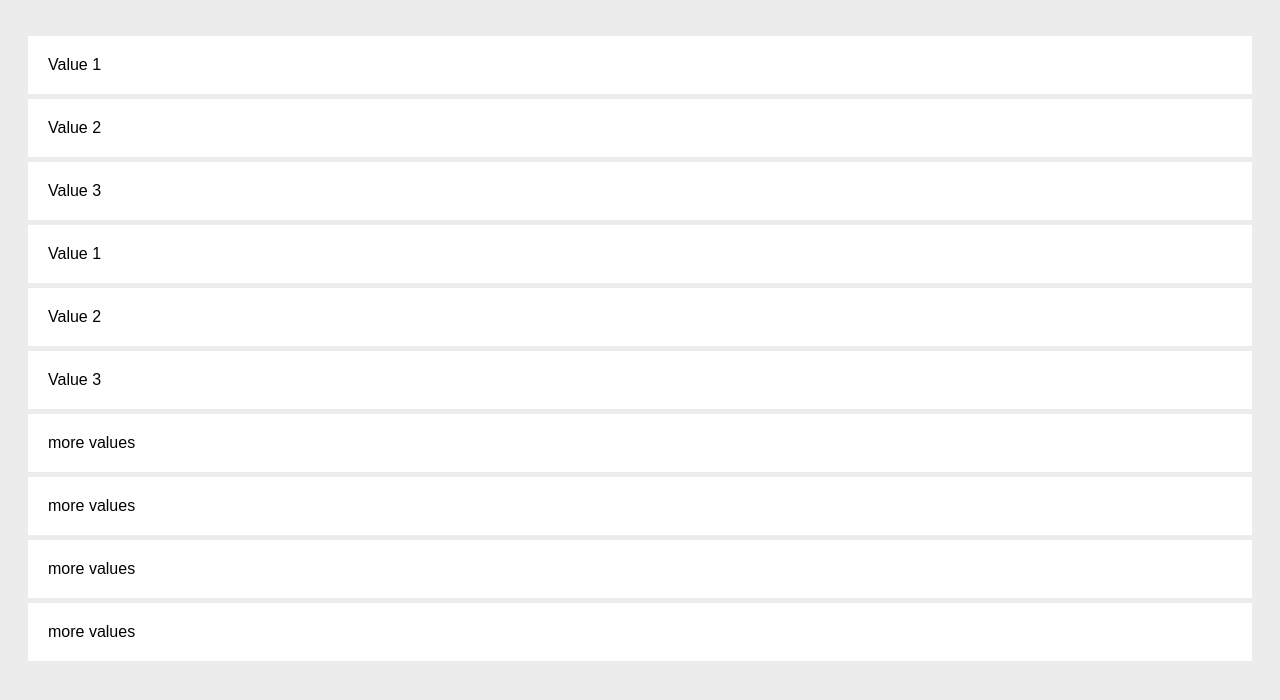
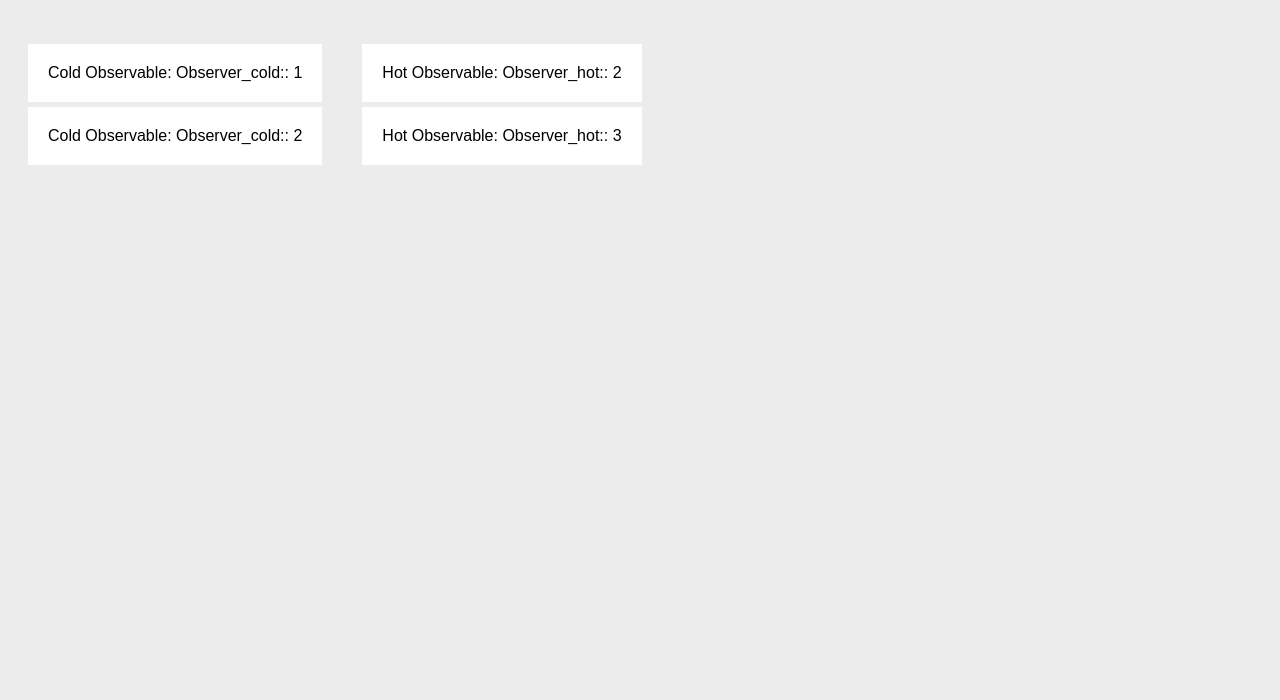
Before and after one commit to kozigh01/fcsa_lt_rxjs, a website built with webpack: page rxjs-learn/index.html in a window 1280 px wide. Built offline with nearby package versions, Linux system fonts and the light colour scheme.

Commit message:
hot vs cold observables

```diff
--- a/rxjs-learn/index.html
+++ b/rxjs-learn/index.html
@@ -10,10 +10,16 @@
         body { font-family: 'Arial'; background: #ececec; }
         ul { list-style-type: none; padding: 20px; }
         li { padding: 20px; background: white; margin-bottom: 5px; }
+        div { display: inline-block; float: left; }
     </style>
 </head>
-<body>
-    <ul id="output"></ul>
+    <div>
+        <ul id="output1"></ul>
+    </div>
+
+    <div>
+        <ul id="output2"></ul>
+    </div>
 
     <script src="/bundle.js"></script>
 </body>
--- a/rxjs-learn/package.json
+++ b/rxjs-learn/package.json
@@ -12,7 +12,6 @@
   "license": "ISC",
   "dependencies": {
     "rxjs": "^6.5.3",
-    "rxjs-compat": "^6.5.3",
     "ts-loader": "^6.2.0",
     "typescript": "^3.6.3",
     "webpack": "^4.41.0",
--- a/rxjs-learn/src/code.ts
+++ b/rxjs-learn/src/code.ts
@@ -1,44 +1,52 @@
-import { Observable } from 'rxjs/Observable';
+import { Observable } from 'rxjs';
+import { share } from 'rxjs/operators';
 
-function addItem(val: any) {
+function addItem(val: any, outputArea: string = "output1") {
     const node = document.createElement('li');
     const textnode = document.createTextNode(val);
     node.appendChild(textnode);
-    document.getElementById("output").appendChild(node);
+    document.getElementById(outputArea).appendChild(node);
 }
 
-// Creating an observable
-const observable2 = Observable.create((observer: any) => {
-    try {
-        observer.next('Value 1');
-        // throw new Error('oh no!');
-        observer.next('Value 2');
+let counter_hot = 1;
+let observable_cold: any;
+let observable_hot: any;
+let observer_cold: any;
+let observer_hot: any;
+let hotInterval: any;
+setInterval(() => {
+    document.getElementById('output1').innerHTML = '';
+    document.getElementById('output2').innerHTML = '';
 
+    if(observer_cold) { observer_cold.unsubscribe(); }
+    if(observer_hot) { observer_hot.unsubscribe(); }
+
+    clearInterval(hotInterval);
+
+    // set-up cold observable - data items always produced from inside the observable
+    observable_cold = Observable.create((observer: any) => {
+        let counter_cold = 1;
         setInterval(() => {
-            observer.next('more values');
-        }, 2000);
+            observer.next(`Observer_cold:: ${counter_cold++}`);
+        }, 1000);
+    });
 
-        observer.next('Value 3');  // not sent, because 'next' after the complete has been called on the observer
-    } catch(err) {
-        observer.error(err);
-    }
-});
+    // set-up 'hot' observable - data items are not produced exclusively inside the observable
+    hotInterval = setInterval(() => {
+        counter_hot++;
+    }, 1000);
+    observable_hot = Observable.create((observer: any) => {
+        setInterval(() => {
+            observer.next(`Observer_hot:: ${counter_hot}`);
+        }, 1000);
+    });
 
-// Subscribing to an observable
-var observer = observable2.subscribe(
-    (x: any) => { addItem(x); },    // the next handler
-    (error: any) => { addItem(`There was an error:: ${error}`); },              // the error handler
-    () => { addItem('Completed') }  // the completed handler
-);
+    //  Cold observable - the values of the stream are produced within the observable, so every subscription gets all the values produced
+    observer_cold = observable_cold.subscribe(
+        (x: any) => addItem(`Cold Observable: ${x}`)
+    );
+    observer_hot = observable_hot.subscribe(
+        (x: any) => addItem(`Hot Observable: ${x}`, 'output2')
+    )
 
-var observer2 = observable2.subscribe(
-    (x: any) => { addItem(x); },    // the next handler
-);
-
-// To allow both subscriptions to be unsubscribed, add second subscription to first as a child subscription
-// server.add(observer2);
-
-setTimeout(() => {
-    observer.unsubscribe();
-    addItem('Unsubscribed');
-}, 6001);
+}, 5000);
```
Also changed, not shown: 1 other file.
